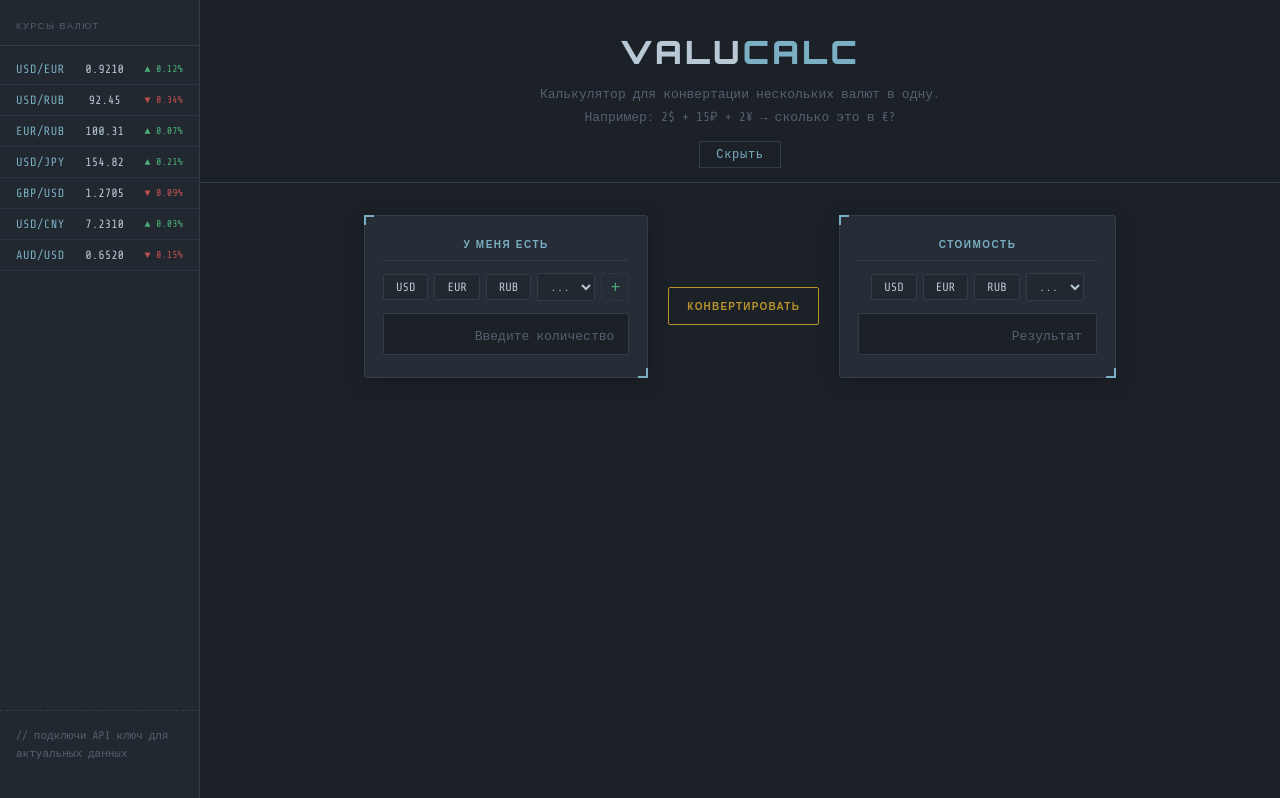
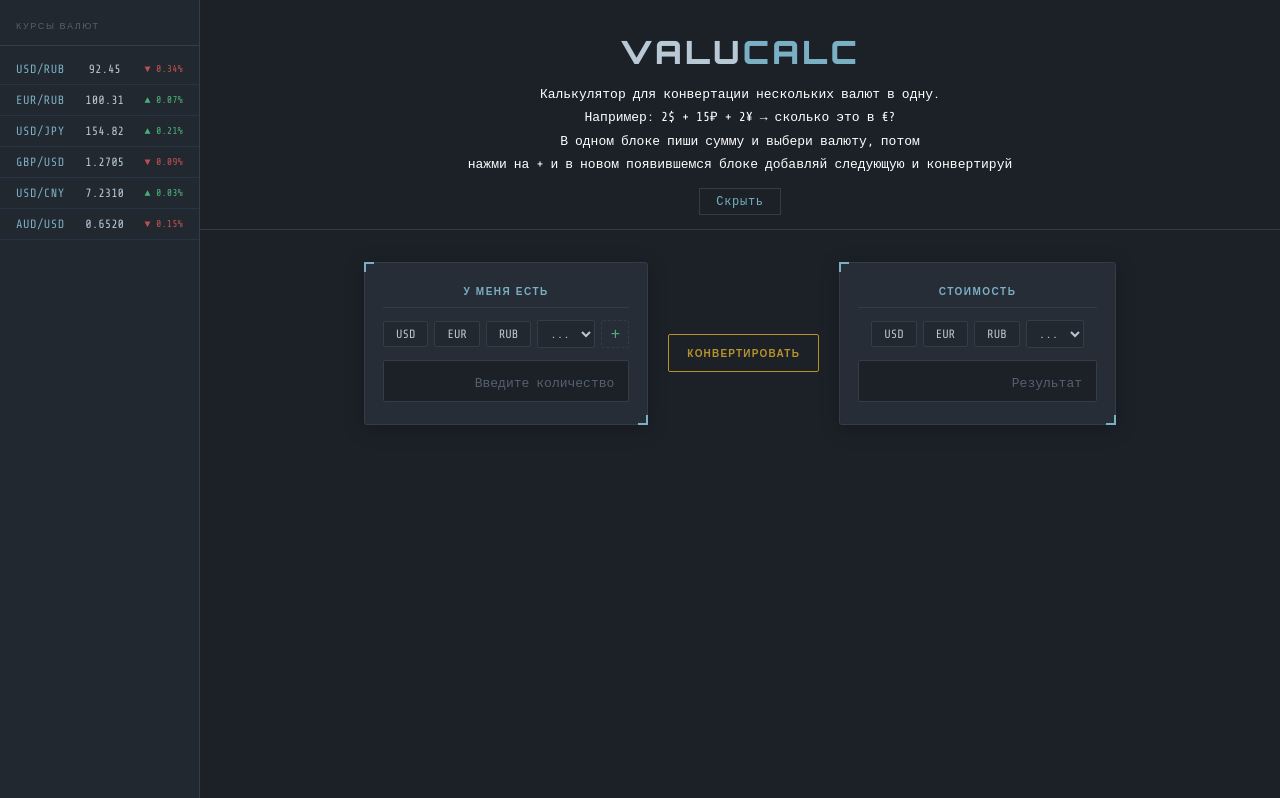
Before and after one commit to 4aechek44/ValuCalc, a website: page converter.html in a window 1280 px wide. Both pictures are taken after a click on the button "Подробнее...". Drawn offline with nearby package versions, Linux system fonts and the light colour scheme.

Commit message:
money.js

```diff
--- a/converter.css
+++ b/converter.css
@@ -115,7 +115,7 @@ body {
 .more-text {
     margin-top: 10px;
     font-size: 13px;
-    color: var(--muted);
+    color: white;
     line-height: 1.8;
 }
 
--- a/converter.html
+++ b/converter.html
@@ -14,11 +14,7 @@
         <div class="rates-sidebar-title">Курсы валют</div>
 
         <!-- Заглушка — заменить на данные от API -->
-        <div class="rate-row">
-            <span class="rate-pair">USD/EUR</span>
-            <span class="rate-val">0.9210</span>
-            <span class="rate-up">▲ 0.12%</span>
-        </div>
+
         <div class="rate-row">
             <span class="rate-pair">USD/RUB</span>
             <span class="rate-val">92.45</span>
@@ -50,9 +46,6 @@
             <span class="rate-down">▼ 0.15%</span>
         </div>
 
-        <div class="rates-placeholder">
-            // подключи API ключ для актуальных данных
-        </div>
     </aside>
 
     <!-- ОСНОВНОЙ КОНТЕНТ -->
@@ -63,6 +56,8 @@
             <div class="more-text" style="display:none;">
                 <p>Калькулятор для конвертации нескольких валют в одну.</p>
                 <p>Например: 2$ + 15₽ + 2¥ → сколько это в €?</p>
+                <p>В одном блоке пиши сумму и выбери валюту, потом</p>
+                <p>нажми на + и в новом появившемся блоке добавляй следующую и конвертируй</p>
             </div>
             <button class="read-more-btn">Подробнее...</button>
         </header>
@@ -109,7 +104,7 @@
         </div>
     </div>
 </div>
-
+<script src="https://www.cbr-xml-daily.ru/money.js"></script>
 <script>
     document.querySelector('.read-more-btn').addEventListener('click', function () {
         const moreText = this.previousElementSibling;
--- /dev/null
+++ b/package.json
@@ -0,0 +1,5 @@
+{
+  "dependencies": {
+    "money": "^0.2.0"
+  }
+}
```
Also changed, not shown: 1 other file.
